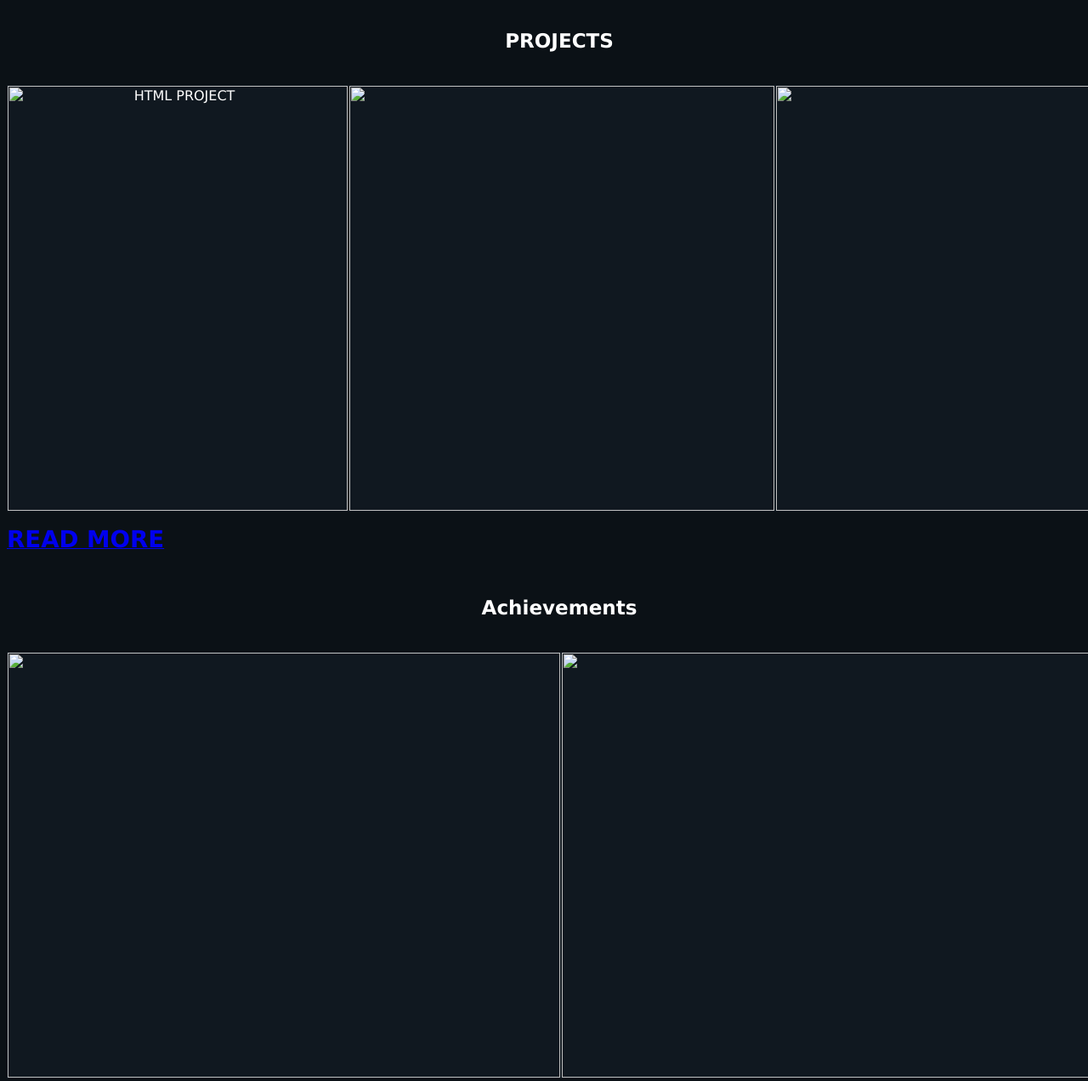
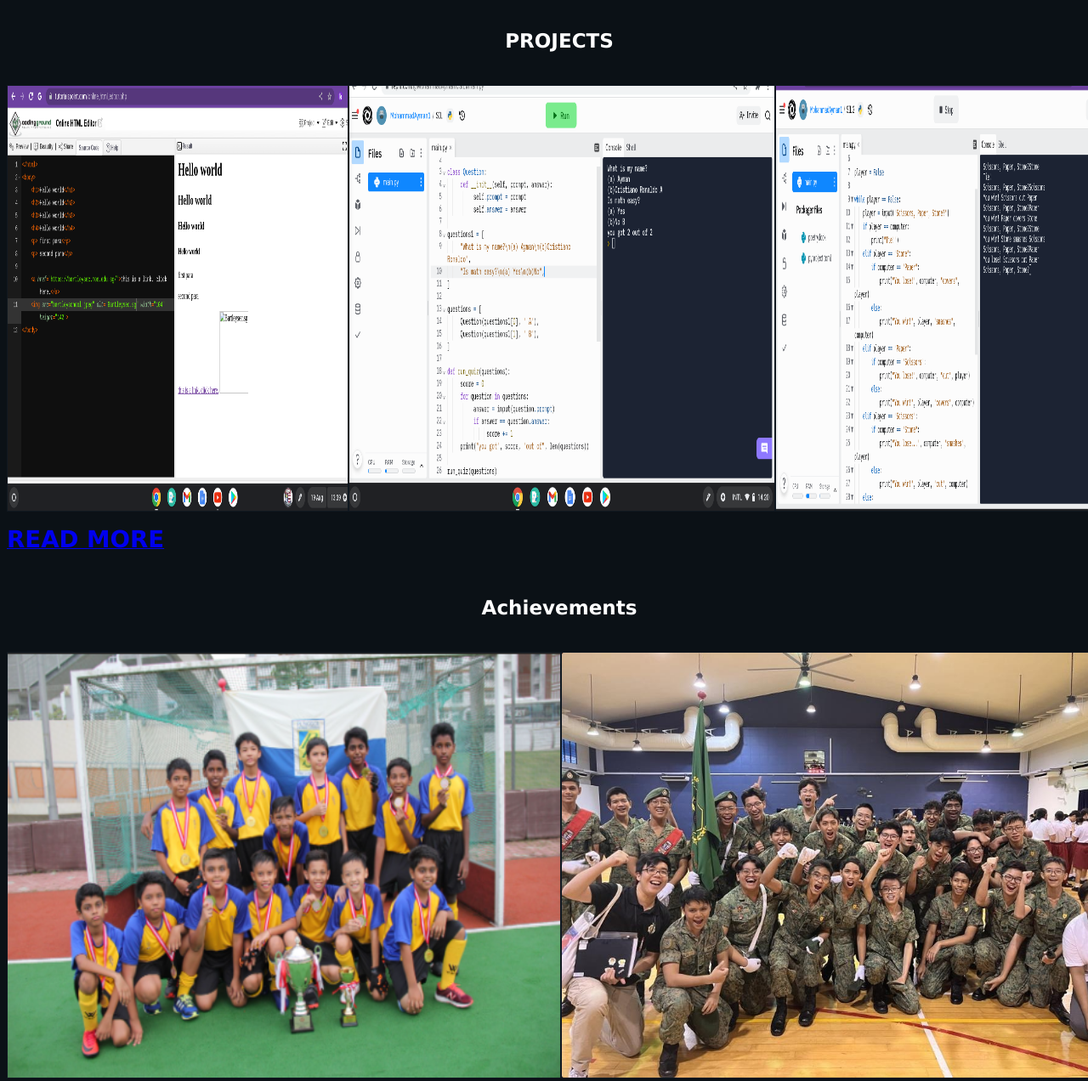
Before and after one commit to MohammadAyman1/Ayman-portfolio.github.io, a plain HTML site: page index.html in a window 1280 px wide. Shown: the part 1498-2770 px from the top of the page at 85% size. Drawn offline with Linux system fonts and the light colour scheme.

Commit message:
Update index.html

```diff
--- a/index.html
+++ b/index.html
@@ -54,7 +54,7 @@ textarea {
 <td  width="500" height="500" ><p style="font-family:verdana;color:lightgrey"><big><big>Mohammad Ayman</big></big></br>
 </br>
 <big>My name is Mohammad Ayman and I love football. I am always curious about computers and how they work.I have found out about programming and game development when i was young and have loved it ever since. This lead to my interest in Immersive Media. I use Python to do simple projects during my free time, i create websites using html and if i had holiday I try to create simple games in Roblox. I also am learning blender and trying to learn modelling and gfx. I hope to be a expert programmer and do bigger projects in the future. </big></p></td>
-<td align="center" width="700" height="500"><img src="image/hacker.jpeg" width="700" height="500" ></td>
+<td align="center" width="700" height="500"><img src="images/hacker.jpeg" width="700" height="500" ></td>
 </tr>
 </table>
 </div>
@@ -73,9 +73,9 @@ textarea {
 <table  style="border:1;border-collapse: collapse"  width="1300" height ="300" align ="center"  bgcolor="#101820"  align="center" border-collapdse="collapse">
 
 <tr>
-<td align="center" width="400" height="500" ><img src="image/Screenshot 2022-08-19 13.39.09.png" width="400" height="500" title="HTML PROJECT" ></td>
-<td align="center" rowspan="2" width="250" height="500"><img src="image/Screenshot 2022-03-25 14.20.22.png" width="500" height="500" ></td>
-<td align="center" width="400" height="500"><img src="image/Screenshot 2022-05-19 09.57.32.png" width="400" height="500" ></td>
+<td align="center" width="400" height="500" ><img src="images/Screenshot 2022-08-19 13.39.09.png" width="400" height="500" title="HTML PROJECT" ></td>
+<td align="center" rowspan="2" width="250" height="500"><img src="images/Screenshot 2022-03-25 14.20.22.png" width="500" height="500" ></td>
+<td align="center" width="400" height="500"><img src="images/Screenshot 2022-05-19 09.57.32.png" width="400" height="500" ></td>
 </td>
 </tr>
 </table>
@@ -102,8 +102,8 @@ textarea {
 <table  style="border:1;border-collapse: collapse"  width="1300" height ="300" align ="center"  bgcolor="#101820"  align="center" border-collapdse="collapse">
 
 <tr>
-<td align="center" width="400" height="500" ><img src="image/Screenshot 2023-07-08 22.33.44.png" width="650" height="500" ></td>
-<td align="center" rowspan="2" width="650" height="500"><img src="image/Photo from Ayman.jpg" width="650" height="500" ></td>
+<td align="center" width="400" height="500" ><img src="images/Screenshot 2023-07-08 22.33.44.png" width="650" height="500" ></td>
+<td align="center" rowspan="2" width="650" height="500"><img src="images/Photo from Ayman.jpg" width="650" height="500" ></td>
 </td>
 </tr>
 </table>
```
